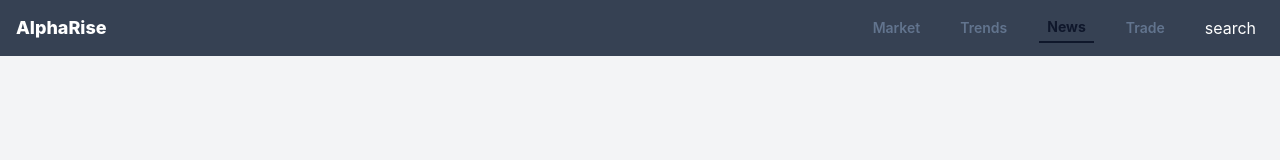
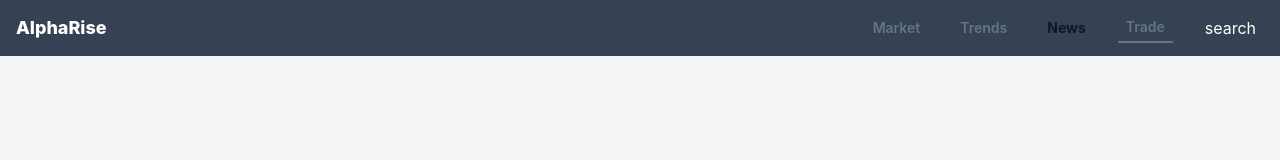
Before and after one commit to stephen83744/Stock-Exchange, a React (Vite) app: page /trade in a window 1280 px wide. Shown: the top 160 px of the page. Built offline with nearby package versions, Linux system fonts and the light colour scheme.

Commit message:
Refactor TradePage component structure

```diff
--- a/src/tradePage.tsx
+++ b/src/tradePage.tsx
@@ -28,12 +28,12 @@ const TradePage: React.FC = () => {
             Trends
           </a>
 
-          <a href="#" onClick={(e) => {e.preventDefault(); navigate("/marketNews"); }}
-            className="border-b-2 border-primary px-2 py-1 text-sm font-bold text-slate-900 dark:text-white">
+          <a href="#" onClick={(e) => {e.preventDefault(); navigate("/market"); }}
+            className=" px-2 py-1 text-sm font-bold text-slate-900 dark:text-white">
             News
           </a>
 
-          <a href="#" onClick={(e) => { e.preventDefault(); navigate("/trade"); }} className="px-2 py-1 text-sm font-semibold text-slate-500 dark:text-slate-400"
+          <a href="#" onClick={(e) => { e.preventDefault(); navigate("/trade"); }} className="border-b-2 border-primary px-2 py-1 text-sm font-semibold text-slate-500 dark:text-slate-400"
           >
             Trade
           </a>
```
